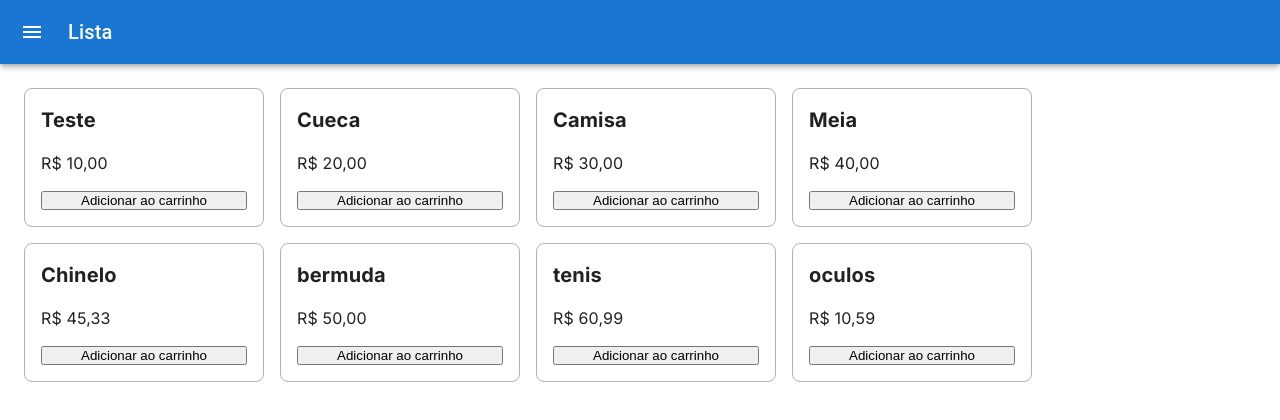
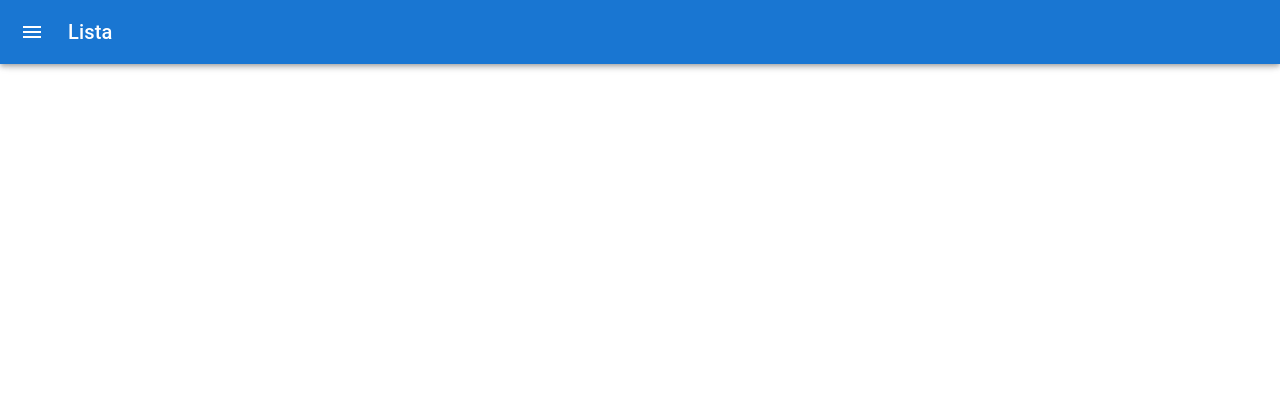
Before and after one commit to rickdouglas/teste-mission-start, a Next.js app: page /lista in a window 1280 px wide. Shown: the top 420 px of the page. Built offline with nearby package versions, Linux system fonts and the light colour scheme.

Commit message:
feat: lendo lista de produtos no localStorage e carregando a lista em tela

```diff
--- a/src/components/ProductList/index.tsx
+++ b/src/components/ProductList/index.tsx
@@ -1,17 +1,30 @@
+"use client";
+
+import React, { useEffect, useState } from "react";
 import { ProductCard } from "../ProductCard";
-import  './productList.scss'
+import "./productList.scss";
+
 export function ProductList() {
-    return(
-        <div className = 'product__list'>
-            <ProductCard name="Teste" price= {10} />
-            <ProductCard name="Cueca" price= {20} />
-            <ProductCard name="Camisa" price= {30} />
-            <ProductCard name="Meia" price= {40} />
-            <ProductCard name="Chinelo" price= {45.33} />
-            <ProductCard name="bermuda" price= {50} />
-            <ProductCard name="tenis" price= {60.99} />
-            <ProductCard name="oculos" price= {10.59} />
+  const [products, setProducts] = useState([]);
 
-        </div>
-    )
+  useEffect(() => {
+    const existingProductsString = localStorage.getItem("products");
+    const existingProducts = existingProductsString
+      ? JSON.parse(existingProductsString)
+      : [];
+    setProducts(existingProducts);
+  }, []);
+
+  return (
+    <div className="product__list">
+      {products.map((product, index) => (
+        <ProductCard
+          key={index}
+          name={product.name}
+          price={product.price}
+          onAddToCart={() => {}}
+        />
+      ))}
+    </div>
+  );
 }
```
